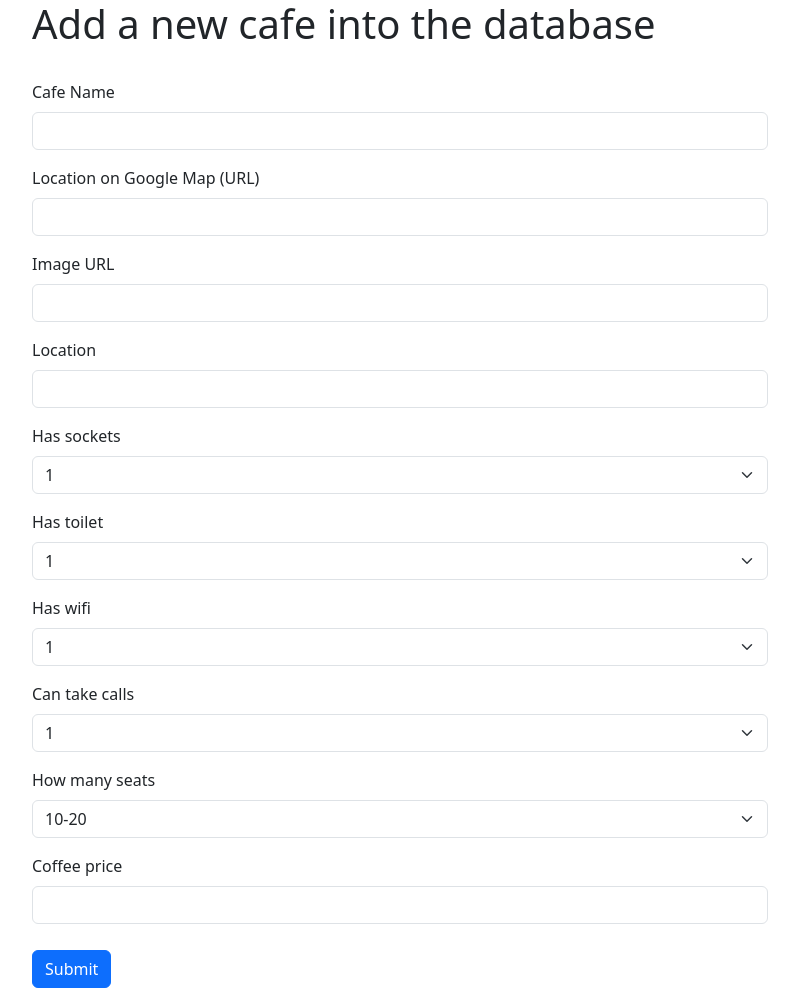
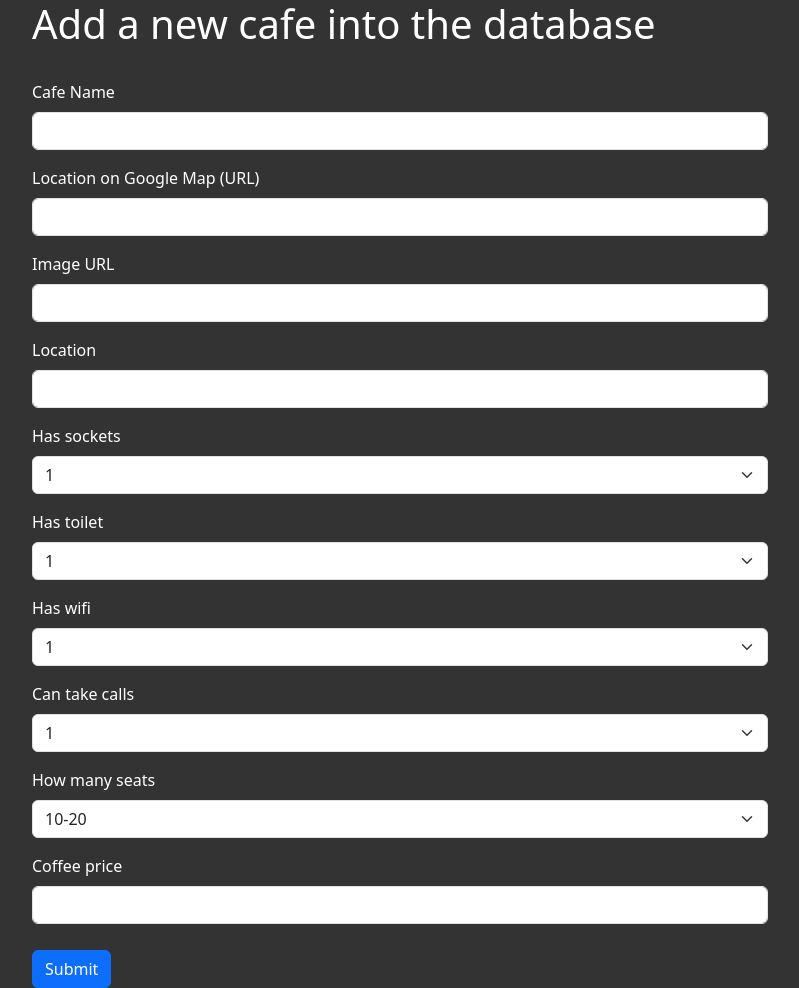
Before and after one commit to Kaelmur/Coffee-Wifi-REST, a Flask app: page /add in a window 1280 px wide. Shown: the whole page, without its empty margins (50-849 px from the left). Run offline with Flask 3, Linux system fonts and the light colour scheme; some libraries are stand-ins or nearby versions.

Commit message:
Initial commit

```diff
--- a/static/styles.css
+++ b/static/styles.css
@@ -9,3 +9,7 @@ body {
 .table {
     margin-top: 20px;
 }
+.add {
+    background-color: #333;
+    color: white;
+}
--- a/templates/add.html
+++ b/templates/add.html
@@ -2,13 +2,13 @@
 {% import "bootstrap/form.html" as wtf %}
 {% block styles %}
 {{super()}}
-    <link rel="stylesheet" href="{{url_for('.static', filename='css/styles.css')}}">
+    <link rel="stylesheet" href="{{url_for('.static', filename='styles.css')}}">
 {% endblock %}
 {% block title %}Add A New Cafe{% endblock %}
 {% block content %}
 <div class="container">
   <div class="row">
-    <div class="col-sm-12 col-md-8">
+    <div class="add col-sm-12 col-md-8">
 
       <h1>Add a new cafe into the database</h1>
       <br>
```
Also changed, not shown: instance/cafes.db.
